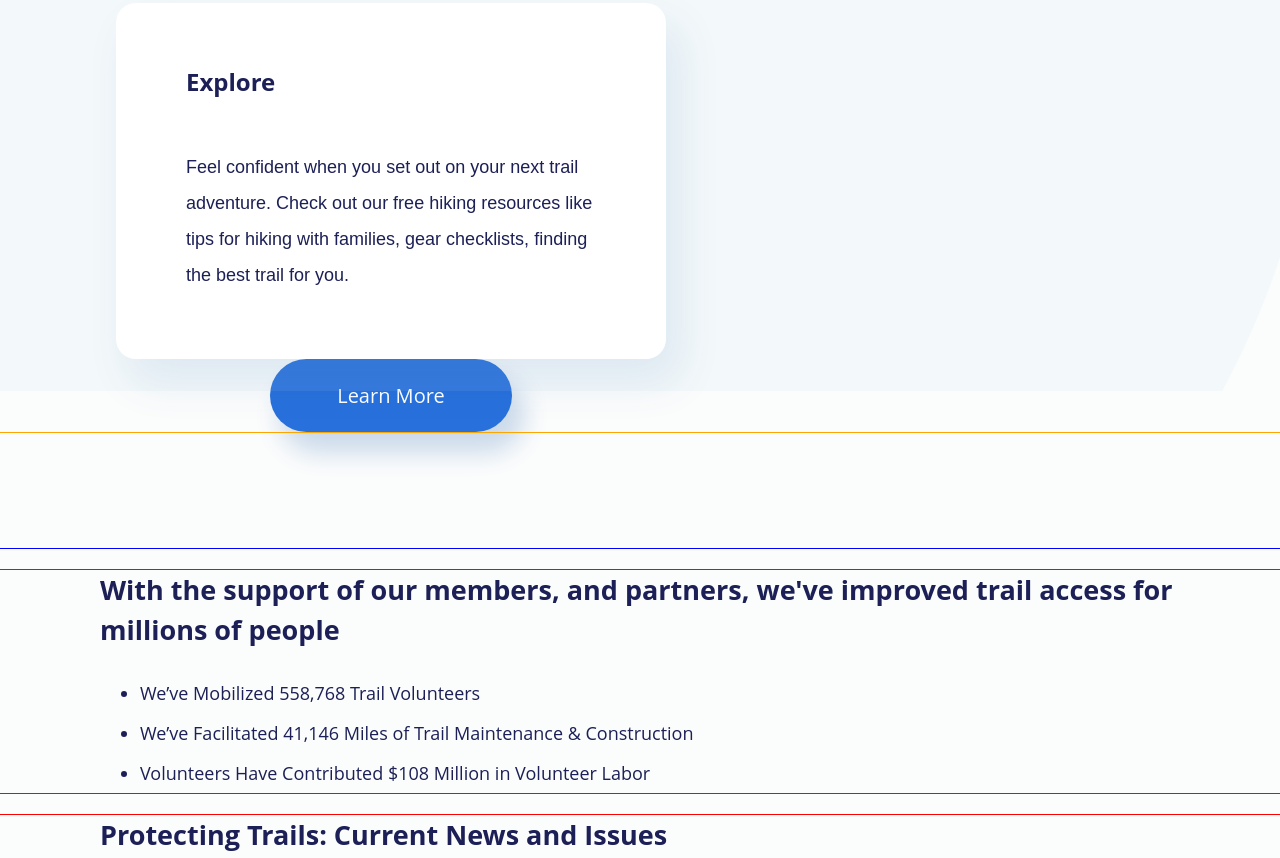
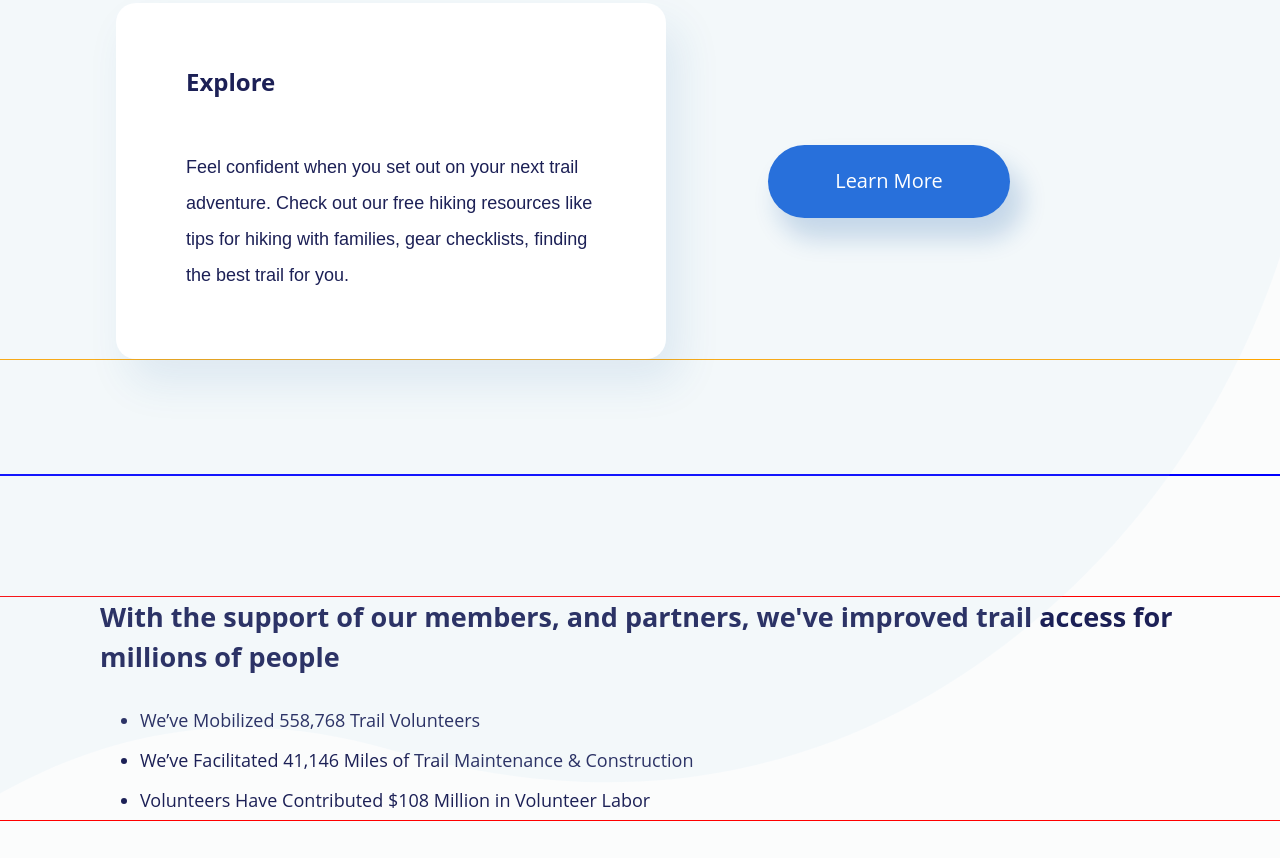
Before and after one commit to DVNst/Muncak, a website: page src/views/index.html in a window 1280 px wide. Shown: the part 2532-3390 px from the top of the page. Drawn offline with nearby package versions, Linux system fonts and the light colour scheme; files that its build step writes are made by us from their sources; files whose address does not match are found by name.

Commit message:
add css block about-3

```diff
--- a/src/blocks/main/_main.scss
+++ b/src/blocks/main/_main.scss
@@ -3,22 +3,20 @@
   padding-top: 100px;
   padding-bottom: 116px;
 
+  //--
+  outline: 1px solid blue;
+
   &::before {
     content: '';
     position: absolute;
-    direction: block;
     width: 100%;
     height: 1832px;
     left: 0;
-    top: 0;
+    top: 403px;
     background-image: url('../img/about-bg-left.svg');
     background-repeat: no-repeat;
-    background-position: 0 403px;
     opacity: .1;
   }
-
-  //--
-  outline: 1px solid blue;
 
   &__title {
     margin: 0;
@@ -32,51 +30,62 @@
   }
 
   &__list {
+    position: relative;
+    display: flex;
     margin: 0;
     padding: 0;
 
+    flex-direction: column;
     list-style: none;
   }
 
   &__item {
-    display: block;
+    position: relative;
     margin: 0;
     margin-bottom: 65px;
     width: 550px;
-    height: 356px;
+    min-height: 356px;
+    box-sizing: border-box;
     //width: 47%;
 
     &:first-child {
       margin-top: 192px;
     }
 
-    &:nth-child(odd):not(:last-child) {
-      margin-right: 67px;
+    &:nth-child(odd) {
+      align-self: flex-start;
     }
 
-    &:nth-child(even):not(:last-child) {
-      margin-left: auto;
+    &:nth-child(even) {
+      align-self: flex-end;
     }
 
     &:nth-last-child(2) {
-      display: inline-block;
       margin-bottom: 0;
     }
 
+    &:nth-child(even):nth-last-child(2) {
+      margin-bottom: 138px;
+    }
+
+    &--btn:nth-child(odd) {
+      min-height: auto;
+    }
+
     &--btn {
-      display: inline-block;
+      position: absolute;
+      display: flex;
+      align-items: center;
+      justify-content: center;
+      bottom: 0;
       margin: 0;
-      height: auto;
-      text-align: center;
+      padding: 0;
     }
   }
-
-  &__btn {}
 }
 
 .about-card {
   position: relative;
-  display: block;
   padding: 67px 70px 66px 70px;;
 
   border-radius: 20px;
@@ -90,33 +99,33 @@
     left: 50%;
     transform: translateX(-50%);
     background-repeat: no-repeat;
-    background-position-x: 0, 10px;
+    filter: drop-shadow(8px 0 0 rgba(#2160ac, 0.1));
   }
 
   &--advocate {
     &::before {
-      width: 155px + 10px;
+      width: 155px;
       height: 129px;
       top: -129px - 63px;
-      background-image: url(../img/advocate.png), url(../img/advocate-shadow-opacity.png);
+      background-image: url(../img/advocate.png);
     }
   }
 
   &--volunteer {
     &::before {
-      width: 112px + 10px;
+      width: 112px;
       height: 150px;
       top: -150px - 63px;
-      background-image: url(../img/volunteer.png), url(../img/volunteer-shadow-opacity.png);
+      background-image: url(../img/volunteer.png);
     }
   }
 
   &--explore {
     &::before {
-      width: 175px + 10px;
+      width: 175px;
       height: 108px;
       top: -108px - 63px;
-      background-image: url(../img/explore.png), url(../img/explore-shadow-opacity.png);
+      background-image: url(../img/explore.png);
     }
   }
 
@@ -137,4 +146,10 @@
   }
 }
 
-.features {}
+.features {
+  padding-top: 100px;
+  padding-bottom: 116px;
+
+  //--
+  outline: 1px solid blue;
+}
```
Also changed, not shown: src/img/advocate-shadow-opacity.png (deleted), src/img/advocate-shadow.png (deleted), src/img/explore-shadow-opacity.png (deleted), src/img/explore-shadow.png (deleted), src/img/volunteer-shadow-opacity.png (deleted), src/img/volunteer-shadow.png (deleted).
